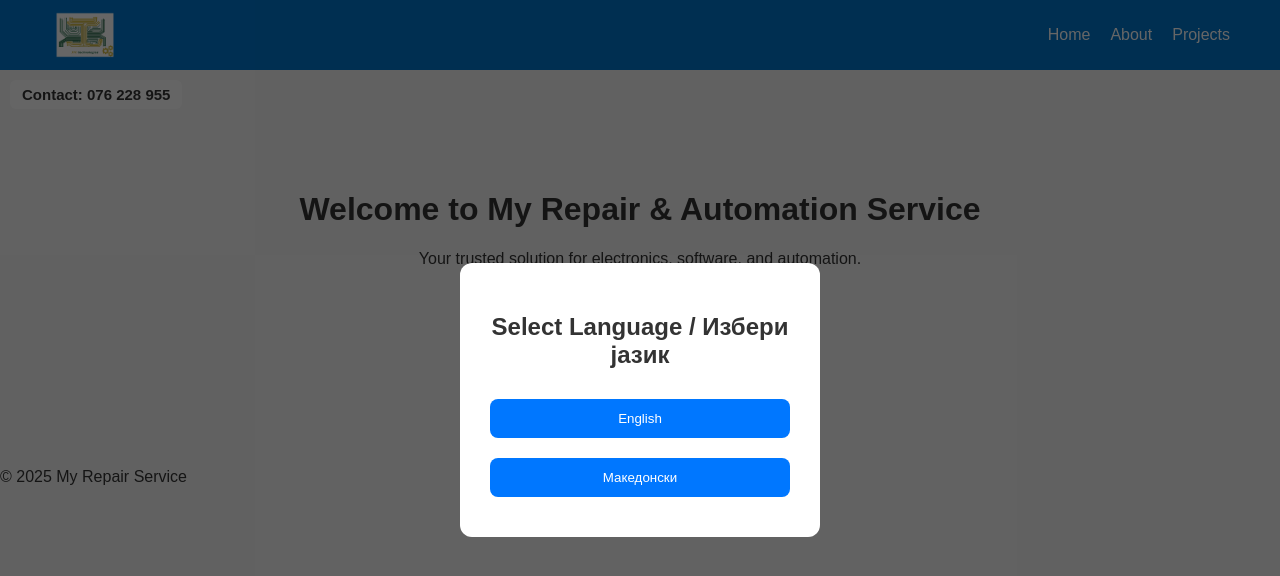
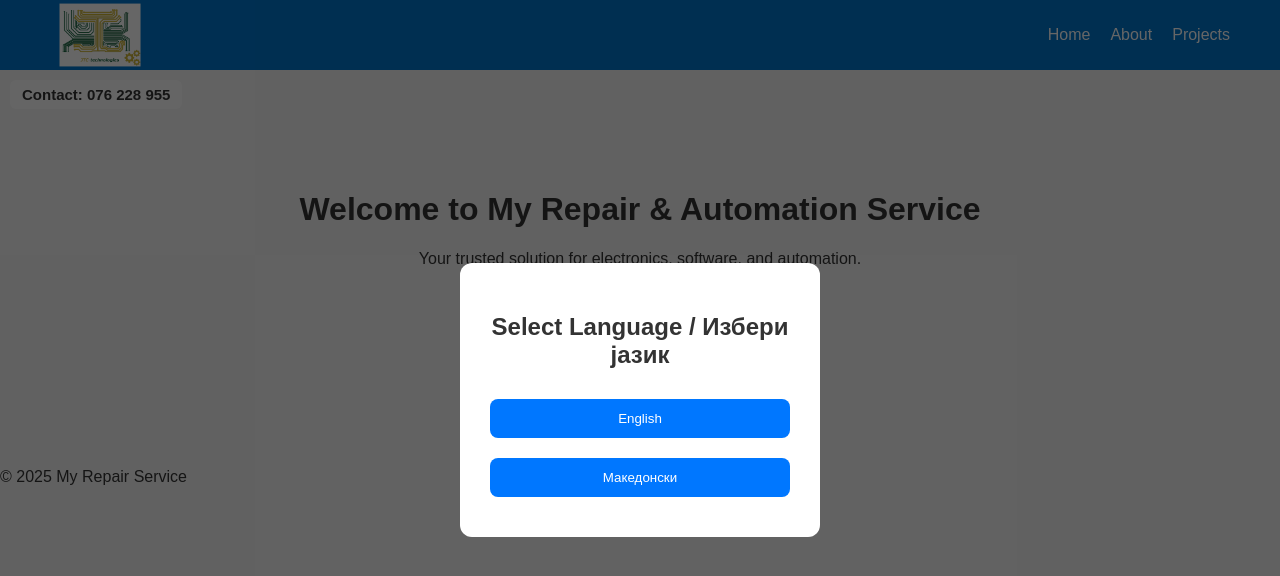
Before and after one commit to cauroo/Web, a plain HTML site: page index.html in a window 1280 px wide. Drawn offline with Linux system fonts and the light colour scheme.

Commit message:
Update style.css

```diff
--- a/style.css
+++ b/style.css
@@ -18,7 +18,7 @@ header {
 
 
 header .logo {
-    height: 100%;   /* always fits inside header height */
+    height: 100px;   /* always fits inside header height */
     width: auto;    /* keep proportions */
     object-fit: contain;
 }
```
